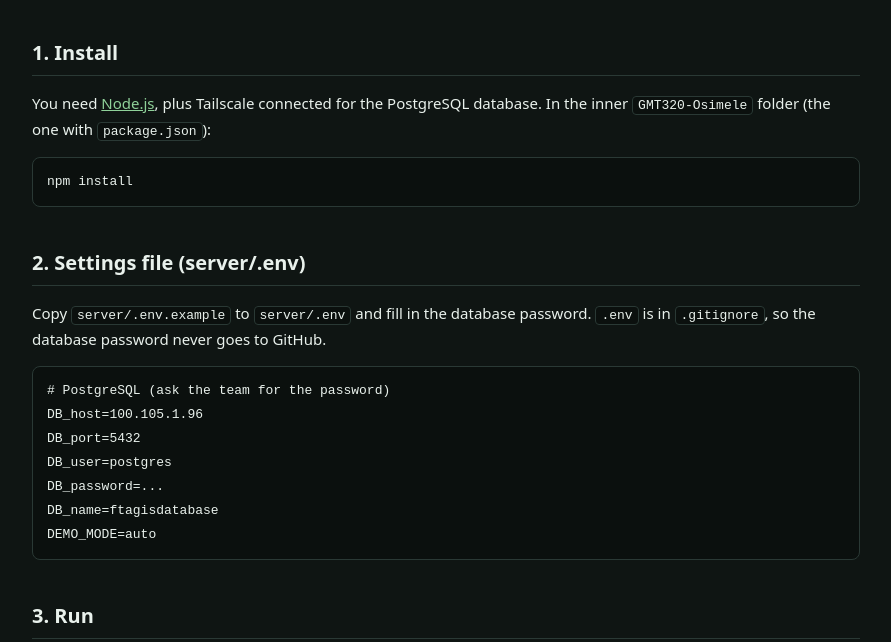
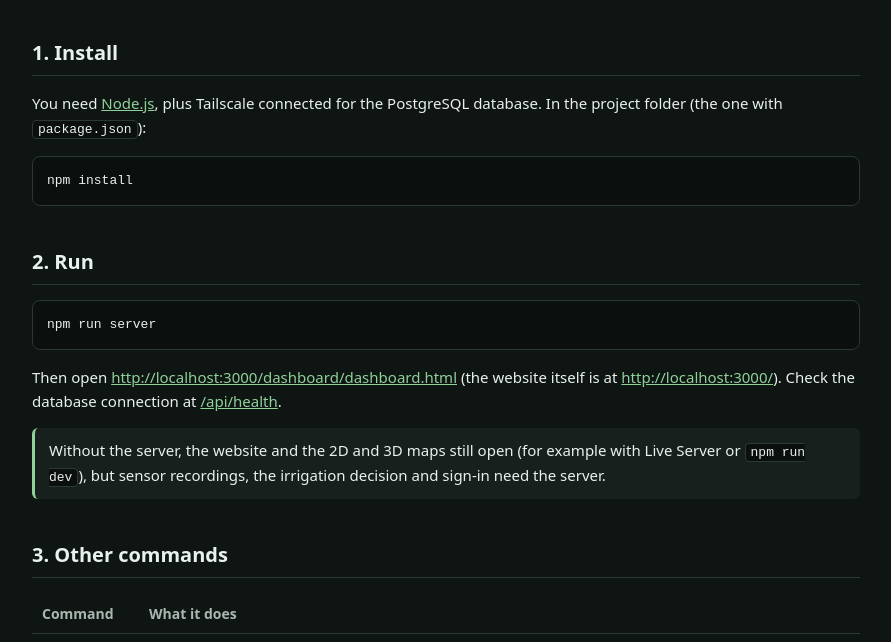
Before and after one commit to a-hood05/GMT320, a website: page setup.html in a window 1280 px wide. Shown: the part 132-774 px from the top of the page, without its empty margins (194-1085 px from the left). Drawn offline with Linux system fonts and the light colour scheme.

Commit message:
Include server/.env in the project, drop .env.example and AUTH_SECRET, simplify setup page

```diff
--- a/server/server.js
+++ b/server/server.js
@@ -83,7 +83,7 @@ const AUTH_SECRET = env("AUTH_SECRET") || crypto.randomBytes(32).toString("hex")
 const TOKEN_HOURS = 8;
 const usingDemoPasswords = Object.keys(DEMO_PASSWORDS).filter((k) => !env(k));
 if (usingDemoPasswords.length) {
-  console.warn(`! No ${usingDemoPasswords.join(", ")} in server/.env - using the demo passwords from server/.env.example`);
+  console.warn(`! No ${usingDemoPasswords.join(", ")} in server/.env - using the demo passwords`);
 }
 
 const sign = (data) => crypto.createHmac("sha256", AUTH_SECRET).update(data).digest("base64url");
--- a/setup.html
+++ b/setup.html
@@ -38,21 +38,10 @@
 
   <h2>1. Install</h2>
   <p>You need <a href="https://nodejs.org">Node.js</a>, plus Tailscale connected for the PostgreSQL database.
-    In the inner <code>GMT320-Osimele</code> folder (the one with <code>package.json</code>):</p>
+    In the project folder (the one with <code>package.json</code>):</p>
   <pre><code>npm install</code></pre>
 
-  <h2>2. Settings file (server/.env)</h2>
-  <p>Copy <code>server/.env.example</code> to <code>server/.env</code> and fill in the database password.
-    <code>.env</code> is in <code>.gitignore</code>, so the database password never goes to GitHub.</p>
-  <pre><code># PostgreSQL (ask the team for the password)
-DB_host=100.105.1.96
-DB_port=5432
-DB_user=postgres
-DB_password=...
-DB_name=ftagisdatabase
-DEMO_MODE=auto</code></pre>
-
-  <h2>3. Run</h2>
+  <h2>2. Run</h2>
   <pre><code>npm run server</code></pre>
   <p>Then open <a href="http://localhost:3000/dashboard/dashboard.html">http://localhost:3000/dashboard/dashboard.html</a>
     (the website itself is at <a href="http://localhost:3000/">http://localhost:3000/</a>).
@@ -60,7 +49,7 @@ DEMO_MODE=auto</code></pre>
   <p class="note">Without the server, the website and the 2D and 3D maps still open (for example with Live Server or
     <code>npm run dev</code>), but sensor recordings, the irrigation decision and sign-in need the server.</p>
 
-  <h2>4. Other commands</h2>
+  <h2>3. Other commands</h2>
   <div class="table-wrap">
   <table>
     <tr><th>Command</th><th>What it does</th></tr>
@@ -72,7 +61,7 @@ DEMO_MODE=auto</code></pre>
   </table>
   </div>
 
-  <h2>5. Project folders</h2>
+  <h2>4. Project folders</h2>
   <div class="table-wrap">
   <table>
     <tr><th>Folder</th><th>What is in it</th></tr>
@@ -86,7 +75,7 @@ DEMO_MODE=auto</code></pre>
   </table>
   </div>
 
-  <h2>6. Who sees what (sign-in)</h2>
+  <h2>5. Who sees what (sign-in)</h2>
   <p>Without signing in, everyone sees the farm layout and the irrigation decision. The rules live in
     <code>dashboard/config/roles_config.js</code>; the server checks the same file before it sends any recordings.</p>
   <p>Sign-in passwords: <code>staff2026</code>, <code>manager2026</code>, <code>research2026</code> and <code>admin2026</code>.</p>
@@ -100,10 +89,11 @@ DEMO_MODE=auto</code></pre>
   </table>
   </div>
 
-  <h2>7. Where to change things</h2>
+  <h2>6. Where to change things</h2>
   <div class="table-wrap">
   <table>
     <tr><th>File</th><th>Change it to…</th></tr>
+    <tr><td><code>server/.env</code></td><td>Database connection, demo mode and the sign-in passwords.</td></tr>
     <tr><td><code>server/sensor_tables.js</code></td><td>Link a map sensor (its <code>id</code> in <code>sensor.geojson</code>) to its database table.</td></tr>
     <tr><td><code>dashboard/config/decision_config.js</code></td><td>Change the irrigation decision thresholds (dryness, rain, ETo, tanks).</td></tr>
     <tr><td><code>dashboard/config/roles_config.js</code></td><td>Change what each role may see.</td></tr>
@@ -111,7 +101,7 @@ DEMO_MODE=auto</code></pre>
   </table>
   </div>
 
-  <h2>8. Dashboard files</h2>
+  <h2>7. Dashboard files</h2>
   <div class="table-wrap">
   <table>
     <tr><th>File (in <code>dashboard/</code>)</th><th>What it does</th></tr>
```
Also changed, not shown: 3 other files.
